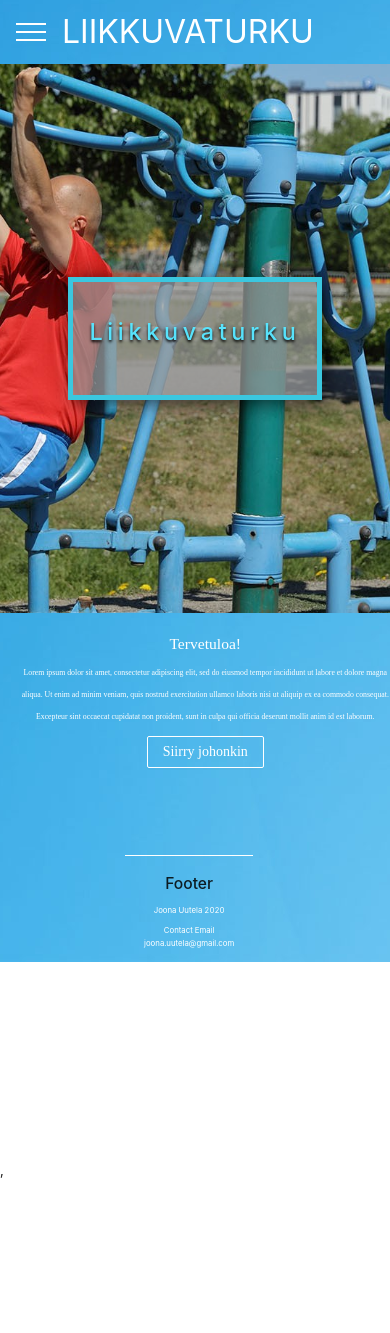
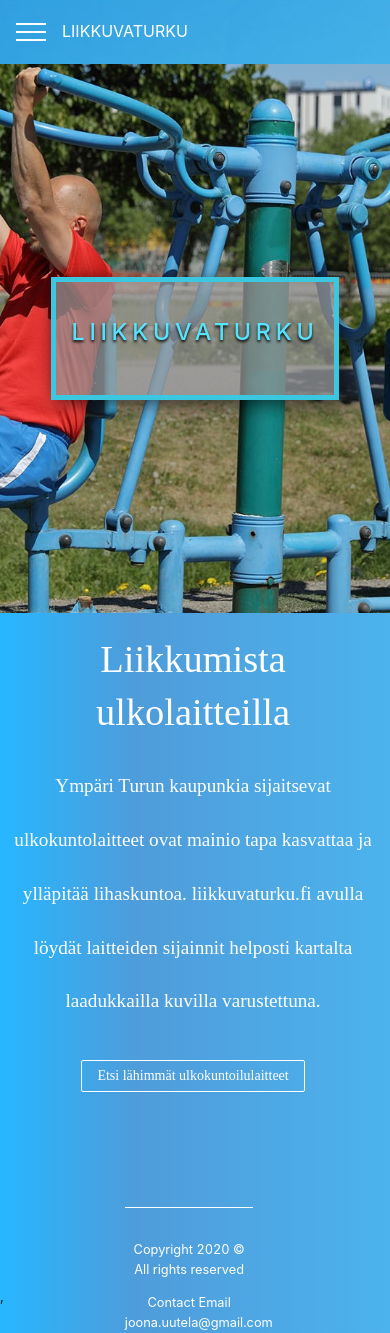
Before and after one commit to joonauutela/liikkuvaturku, a React (Create React App) app: page / in a window 390 px wide. Before the commit the page ends 1181 px from the top, so only its background shows below. Built offline with nearby package versions, Linux system fonts and the light colour scheme; no server answers; a web font is replaced by a local one.

Commit message:
Optimized rest of the components for mobile. Minor styling fixes

```diff
--- a/src/App.css
+++ b/src/App.css
@@ -10,25 +10,26 @@
     line-height: 2.8em;
     position: relative;
     color: rgb(255, 255, 255);
-    margin-left: 20px;
-    font-size: 2vmin;
+    margin-left: 2%;
+    font-size: 1.2rem;
     font-family: 'Voces', cursive;
     padding-top: 20px;
     padding-bottom: 3em;
 }
 
 .footer {
-  height: 19rem;
+  padding-top: 3rem;
+  height: 15vh;
 }
 
 .footer-inner {
-  padding-top: 1rem;
+  padding-top: 2rem;
   position: relative;
   border-top: 1px solid white !important;
   border-width: 50%;
   width: 33%;
   margin-left: 32%;
-  font-size: 2vmin;
+  font-size: 0.8rem;
   color: white;
 }
 
--- a/src/components/Footer.tsx
+++ b/src/components/Footer.tsx
@@ -5,8 +5,7 @@ const Footer: React.FC = () => {
     return (
         <div className="footer">
             <div className="footer-inner">
-                <h1>Footer</h1>
-                <p>Joona Uutela 2020</p>
+                <p>Copyright 2020 © All rights reserved</p>
                 <p>Contact Email joona.uutela@gmail.com</p>
             </div>
 
--- a/src/components/Hero.tsx
+++ b/src/components/Hero.tsx
@@ -5,7 +5,7 @@ const Hero: React.FC = () => {
     return (
         <div className="hero-image">
             <div className="hero-container">
-                <h1 className="hero-text">liikkuvaturku</h1>
+                <h1 className="hero-text">LIIKKUVATURKU</h1>
             </div>
         </div>
     );
--- a/src/components/LocationsList.tsx
+++ b/src/components/LocationsList.tsx
@@ -3,6 +3,7 @@ import { useSelector, useDispatch } from 'react-redux';
 import { setLocation } from '../redux/actions/selectedLocation';
 import { setMapParams } from '../redux/actions/map';
 import { RootState } from '../types';
+import { Link } from 'react-router-dom';
 
 import '../styles/locations-view.css';
 
@@ -18,14 +19,39 @@ const LocationsList: React.FC = () => {
         dispatch(setLocation(id));
         dispatch(setMapParams(latitude, longitude, 14));
     };
-
-    if (!locations) return null;
-
+    console.log(window.innerHeight);
+    if (!locations) {
+        return null;
+    }
+    // Mobile
+    else if (window.innerWidth < 700) {
+        return (
+            <div className="list-container-mobile">
+                <h1>Ulkoliikuntalaitteet</h1>
+                <ul className="list">
+                    {locations.map(location =>
+                        <Link to={`/locations/${location.id}`} key={location.id}>
+                            <li className="list-item">{location.name}
+                            </li>
+                        </Link>
+                    )}
+                </ul>
+            </div>
+        );
+    }
+    // Desktop
     return (
         <div className="list-container">
             <h1>Ulkoliikuntalaitteet</h1>
             <ul className="list">
-                {locations.map(location => <li onClick={() => handleClick(location.id, location.latitude, location.longitude)} key={location.id} className="list-item">{location.name}</li>)}
+                {locations.map(location =>
+                    <li
+                        onClick={() => handleClick(location.id, location.latitude, location.longitude)}
+                        key={location.id}
+                        className="list-item">
+                        {location.name}
+                    </li>
+                )}
             </ul>
         </div>
     );
--- a/src/components/Navbar/Navbar.css
+++ b/src/components/Navbar/Navbar.css
@@ -26,7 +26,7 @@
 .navbar_logo {
     color: white;
     text-decoration: none;
-    font-size: 2rem;
+    font-size: 1rem;
     padding: 0 1rem;
     text-align: left !important;
 }
@@ -55,6 +55,7 @@
     .navbar_navigation-items {
         display: none;
     }
+
 }
 @media (min-width: 761px) {
     .navbar_toggle-button {
--- a/src/index.css
+++ b/src/index.css
@@ -6,7 +6,7 @@ html {
 
 body {
   height: 100%;
-  background: url("./media/background.jpg") no-repeat center center fixed;
+  background: linear-gradient(90deg, rgba(38,183,255,1) 0%, rgba(79,156,218,1) 35%, rgba(76,179,237,1) 100%);
   -webkit-font-smoothing: antialiased;
   -moz-osx-font-smoothing: grayscale;
 }
@@ -23,6 +23,3 @@ h1 {
 p {
   font-style: 'Roboto';
 }
-.content {
-  padding-bottom: 4rem;
-}
--- a/src/styles/locationInfo-view.css
+++ b/src/styles/locationInfo-view.css
@@ -3,7 +3,7 @@
     background: rgba(255, 255, 255, 0.103);
     position: relative;
     margin: 0 auto;
-    width: 90%;
+    width: 100%;
     padding-bottom: 5%;
 }
 
@@ -16,15 +16,15 @@
 
 .img-container {
     width: 100%;
-    height: 40rem;
-    margin-bottom: 3%;
+    height: auto;
+    max-height: 70vh;
     max-height: 30%;
 }
 
   /* resize images */
 .img-container img {
     width: 100%;
-    margin: -22% 0;
+    margin: -15% 0;
     padding-top: 2%;
     overflow: hidden;
 }
--- a/src/styles/locations-view.css
+++ b/src/styles/locations-view.css
@@ -10,7 +10,7 @@
   {
     box-sizing: border-box;
     padding-right: 20px;
-    height: 300px;
+    height: 18rem;
     overflow-y: scroll;
   }
 
@@ -21,31 +21,37 @@
     padding: 10px;
     margin: 7px 0;
     cursor: pointer;
-    font-size: 22px;
+    font-size: 1rem;
+    color: white;
+    text-align: left;
   }
 
 
 .list-container {
   background: rgba(255, 255, 255, 0.171);
-  padding: 10;
   border-right: 1px solid grey;
   color: white;
   padding: 20px;
   margin: 10px;
   margin-right: 0px;
+  height: 25rem;
 
+}
+.list-container-mobile {
+  background: rgba(255, 255, 255, 0.171);
+  color: white;
+  padding: 0.5rem;
+  margin: 0 10px;
 }
 
 .selected-item-container {
   color: white;
   background: rgba(255, 255, 255, 0.157);
-  height: 359px;
   margin-bottom: 20px;
   padding: 20px;
   margin: 10px;
   margin-left: -0px;
-
-  height: 420px;
+  height: 25rem;
 }
 
 .info-item {
--- a/src/views/Home.tsx
+++ b/src/views/Home.tsx
@@ -2,18 +2,18 @@ import React from 'react';
 import '../App.css';
 import Hero from '../components/Hero';
 import { Button } from 'antd';
+import { Link } from 'react-router-dom';
 
 const Home: React.FC = () => {
     return (
         <div className="content">
             <Hero />
             <div className="card">
-                <h1 style={{ color: "white" }}>Tervetuloa!</h1>
-                <p>Lorem ipsum dolor sit amet, consectetur adipiscing elit, sed do eiusmod tempor incididunt ut
-                labore et dolore magna aliqua. Ut enim ad minim veniam, quis nostrud exercitation ullamco laboris nisi ut aliquip ex ea commodo consequat.
-
-                        Excepteur sint occaecat cupidatat non proident, sunt in culpa qui officia deserunt mollit anim id est laborum.</p>
-                <Button ghost className="button">Siirry johonkin</Button>
+                <h1 style={{ color: "white" }}>Liikkumista ulkolaitteilla</h1>
+                <p>Ympäri Turun kaupunkia sijaitsevat ulkokuntolaitteet ovat mainio tapa kasvattaa ja ylläpitää lihaskuntoa.
+                liikkuvaturku.fi avulla löydät laitteiden sijainnit helposti kartalta laadukkailla kuvilla varustettuna.
+                </p>
+                <Link to={"/locations"}><Button ghost className="button">Etsi lähimmät ulkokuntoilulaitteet</Button></Link>
             </div>
         </div>
     );
--- a/src/views/Locations.tsx
+++ b/src/views/Locations.tsx
@@ -6,6 +6,16 @@ import LocationsList from '../components/LocationsList';
 import SelectedListItem from '../components/SelectedListItem';
 
 const Locations: React.FC = () => {
+
+    if (window.innerWidth < 700) {
+        return (
+            <div className="content">
+                <LocationMap />
+                <LocationsList />
+
+            </div>
+        );
+    }
     return (
         <div className="content">
             <LocationMap />
```
